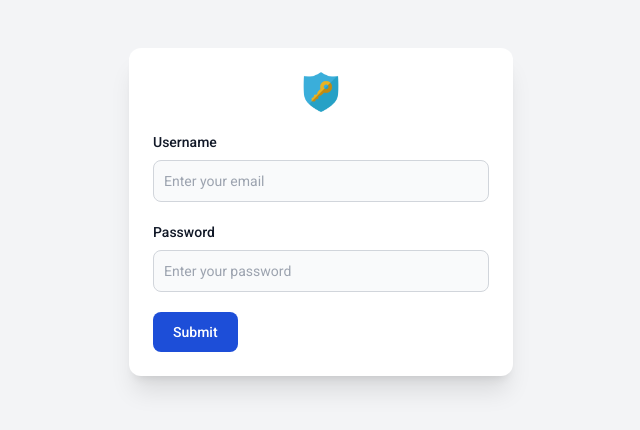
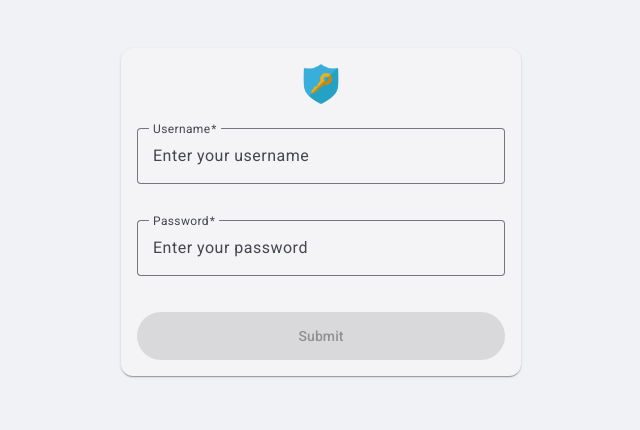
Before and after one commit to praveengitsit/rbac-casework, an Angular app: page /login in a window 1280 px wide. Shown: the part 188-618 px from the top of the page, without its empty margins (319-959 px from the left). Built offline with nearby package versions, Linux system fonts and the light colour scheme.

Commit message:
feat(login): Add material UI to login page

```diff
--- a/src/app/features/auth/login/components/login.component.html
+++ b/src/app/features/auth/login/components/login.component.html
@@ -1,132 +1,77 @@
-<!-- <div>
-  <div>
-    <div>
-      <div>
-        <img src="assets/images/app-logo.png" alt="app-logo" />
+<div class="login-page-container">
+  <mat-card class="login-form-card">
+    <div class="login-logo-container">
+      <img
+        src="assets/images/app-logo.png"
+        alt="app-logo"
+        class="login-logo-image"
+      />
     </div>
-      <div>Welcome to YouPass</div>
-    </div>
-    <div class="card">
-      <div class="card-body">
-        <form [formGroup]="loginForm" (ngSubmit)="onSubmit()">
-          <div class="form-group">
-            <label for="username">Username</label>
+    <mat-card-content>
+      <form
+        [formGroup]="loginForm"
+        (ngSubmit)="onSubmit()"
+        class="login-actual-form"
+      >
+        <mat-form-field appearance="outline">
+          <mat-label>Username</mat-label>
           <input
+            matInput
+            formControlName="username"
+            placeholder="Enter your username"
             type="text"
-              formControlName="username"
-              class="form-control"
           />
           @if (
             loginForm.controls["username"].invalid &&
             (loginForm.controls["username"].touched ||
               loginForm.controls["username"].dirty)
           ) {
+            <mat-error>
               @if (loginForm.controls["username"].errors?.["required"]) {
-                <small>*Username is a required field</small>
+                <span>*Username is a required field</span>
               }
+            </mat-error>
           }
-          </div>
+        </mat-form-field>
 
-          <div class="form-group">
-            <label for="password">Password</label>
+        <mat-form-field appearance="outline">
+          <mat-label>Password</mat-label>
           <input
+            matInput
+            formControlName="password"
             type="password"
-              formControlName="password"
-              class="form-control"
+            placeholder="Enter your password"
           />
           @if (
             loginForm.controls["password"].invalid &&
             (loginForm.controls["password"].touched ||
               loginForm.controls["password"].dirty)
           ) {
+            <mat-error>
               @if (loginForm.controls["password"].errors?.["required"]) {
-                <small>*Password is a required field</small>
+                <span>*Password is a required field</span>
               }
+            </mat-error>
           }
-          </div>
+        </mat-form-field>
 
         <button
+          mat-raised-button
+          color="primary"
+          type="submit"
           [disabled]="
+            loginForm.invalid ||
             formSubmissionStatus === FormSubmissionStatus.inProgress
           "
-            class="btn btn-primary"
-          >
-            @if (formSubmissionStatus === FormSubmissionStatus.inProgress) {
-              <span class="spinner-border spinner-border-sm mr-1"></span>
-            }
-
-            Login
-          </button>
-        </form>
-      </div>
-    </div>
-  </div>
-</div> -->
-<div
-  class="min-h-screen flex items-center justify-center bg-gray-100 dark:bg-gray-900 py-6 px-4 sm:px-6 lg:px-8"
->
-  <form
-    class="max-w-sm w-full bg-white p-6 rounded-xl shadow-xl dark:bg-gray-800 dark:border dark:border-gray-700"
-    [formGroup]="loginForm"
-    (ngSubmit)="onSubmit()"
-  >
-    <div class="mb-5 flex justify-center">
-      <img class="h-10 w-10" src="assets/images/app-logo.png" alt="app-logo" />
-    </div>
-    <div class="mb-5">
-      <label
-        for="email"
-        class="block mb-2 text-sm font-medium text-gray-900 dark:text-white"
-        >Username</label
-      >
-      <input
-        type="email"
-        formControlName="username"
-        class="bg-gray-50 border border-gray-300 text-gray-900 text-sm rounded-lg focus:ring-blue-500 focus:border-blue-500 block w-full p-2.5 dark:bg-gray-700 dark:border-gray-600 dark:placeholder-gray-400 dark:text-white dark:focus:ring-blue-500 dark:focus:border-blue-500"
-        placeholder="Enter your email"
-      />
-
-      @if (
-        loginForm.controls["username"].invalid &&
-        (loginForm.controls["username"].touched ||
-          loginForm.controls["username"].dirty)
-      ) {
-        @if (loginForm.controls["username"].errors?.["required"]) {
-          <small>*Username is a required field</small>
-        }
-      }
-    </div>
-    <div class="mb-5">
-      <label
-        for="password"
-        class="block mb-2 text-sm font-medium text-gray-900 dark:text-white"
-        >Password</label
-      >
-      <input
-        type="password"
-        formControlName="password"
-        class="bg-gray-50 border border-gray-300 text-gray-900 text-sm rounded-lg focus:ring-blue-500 focus:border-blue-500 block w-full p-2.5 dark:bg-gray-700 dark:border-gray-600 dark:placeholder-gray-400 dark:text-white dark:focus:ring-blue-500 dark:focus:border-blue-500"
-        placeholder="Enter your password"
-      />
-
-      @if (
-        loginForm.controls["password"].invalid &&
-        (loginForm.controls["password"].touched ||
-          loginForm.controls["password"].dirty)
-      ) {
-        @if (loginForm.controls["password"].errors?.["required"]) {
-          <small>*Password is a required field</small>
-        }
-      }
-    </div>
-    <button
-      type="submit"
-      class="text-white bg-blue-700 hover:bg-blue-800 focus:ring-4 focus:outline-none focus:ring-blue-300 font-medium rounded-lg text-sm w-full sm:w-auto px-5 py-2.5 text-center dark:bg-blue-600 dark:hover:bg-blue-700 dark:focus:ring-blue-800"
+          class="login-submit-button"
         >
           @if (formSubmissionStatus === FormSubmissionStatus.inProgress) {
             <app-spinner />
+          } @else {
+            <span>Submit</span>
           }
-      Submit
         </button>
       </form>
+    </mat-card-content>
+  </mat-card>
 </div>
--- a/src/app/features/auth/login/components/login.component.scss
+++ b/src/app/features/auth/login/components/login.component.scss
@@ -0,0 +1,53 @@
+.login-page-container {
+  display: flex;
+  align-items: center;
+  justify-content: center;
+  min-height: 100vh; // Full viewport height
+  background-color: #f0f2f5; // A light, neutral background
+  padding: 16px; // Consistent padding
+}
+
+.login-form-card {
+  width: 100%;
+  max-width: 400px; // Constrain form width
+  // mat-card provides its own padding and shadow, which is generally good.
+}
+
+.login-logo-container {
+  display: flex;
+  justify-content: center;
+  margin-bottom: 24px; // Space below the logo
+  padding-top: 16px; // If logo is the very first visual element in the card
+}
+
+.login-logo-image {
+  height: 40px; // Matches original h-10
+  width: 40px;  // Matches original w-10
+}
+
+.login-actual-form {
+  display: flex;
+  flex-direction: column;
+  gap: 16px; // Space between form fields and button
+
+  mat-form-field {
+    width: 100%; // Make form fields take the full width of the form
+  }
+}
+
+.login-submit-button {
+  width: 100%; // Make button full width
+  min-height: 48px; // Good touch target size, accommodates spinner
+  display: flex;
+  align-items: center;
+  justify-content: center;
+
+  // Styles for your app-spinner if it needs specific sizing within the button
+  app-spinner {
+    // e.g., if app-spinner wraps mat-progress-spinner:
+    // ::ng-deep .mat-mdc-progress-spinner {
+    //   width: 24px !important;
+    //   height: 24px !important;
+    // }
+  }
+}
```
Also changed, not shown: src/app/features/auth/login/components/login.component.ts (+12 -1 lines). Lines whose indentation alone changed are shown as unchanged.
